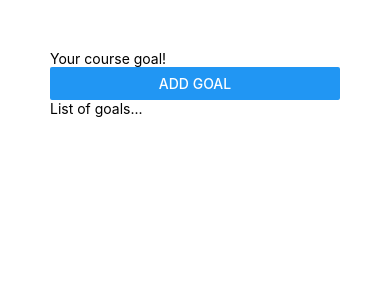
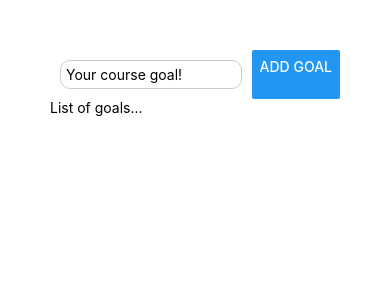
Before and after one commit to sanchezg7/RNCourse, a React Native app: screen / in a window 390 px wide. Shown: the top 300 px of the page. Built offline with nearby package versions, Linux system fonts and the light colour scheme.

Commit message:
more layout tweaks

```diff
--- a/LayoutsAndFlexbox.js
+++ b/LayoutsAndFlexbox.js
@@ -4,8 +4,8 @@
 export default function LayoutsAndFlexbox() {
     return (
         <View style={styles.appContainer}>
-            <View>
-                <TextInput placeholder="Your course goal!"/>
+            <View style={styles.inputContainer}>
+                <TextInput style={styles.textInput} placeholder="Your course goal!"/>
                 <Button title="Add goal" />
             </View>
             <View>
@@ -18,5 +18,17 @@
 const styles = StyleSheet.create({
     appContainer: {
         padding: 50
+    },
+    inputContainer: {
+        flexDirection: "row",
+        justifyContent: "space-between",
+    },
+    textInput: {
+        borderWidth: 1,
+        borderColor: '#cccccc',
+        borderRadius: 10,
+        padding: 5,
+        margin: 10,
+        width: "80%"
     }
 });
```
